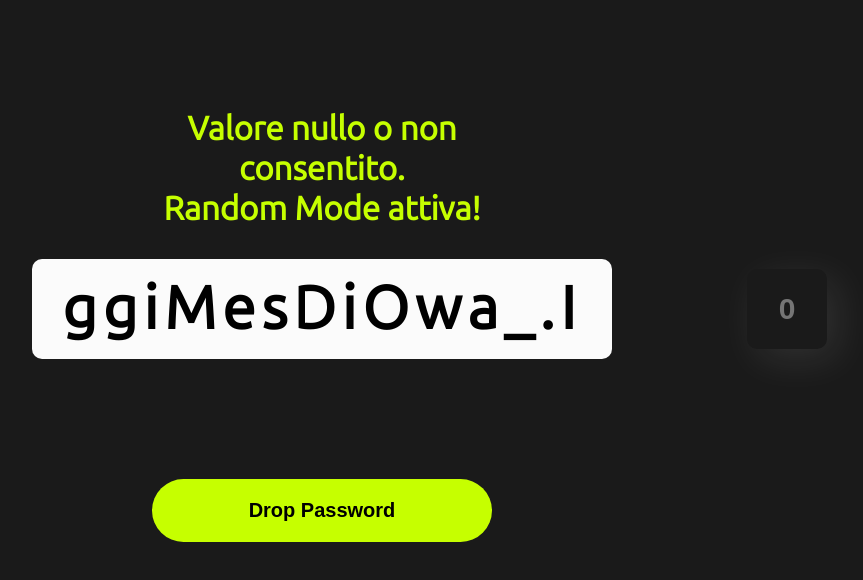
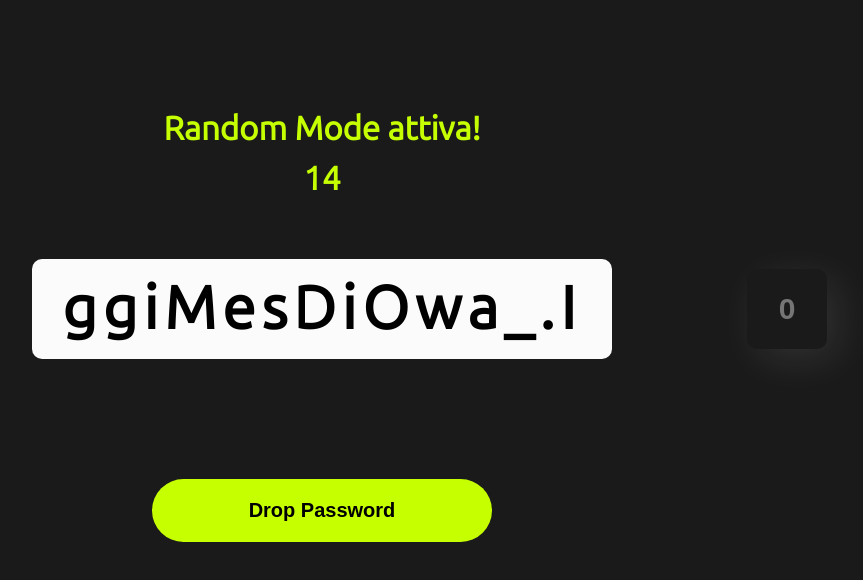
Before and after one commit to brukaa/generatorPsw, a plain HTML site: page index.html in a window 1280 px wide. Both pictures are taken after a click on the button "Drop Password". Shown: the whole page, without its empty margins (318-1181 px from the left). Drawn offline with Linux system fonts and the light colour scheme.

Commit message:
Add files via upload

```diff
--- a/script.js
+++ b/script.js
@@ -113,10 +113,8 @@ buttonGenerator.addEventListener('click', function () {
   headingPsw.classList.add('active')
 
   const check = Number(testInput.value)
-  if (!check)
-    headingRandomMex.innerHTML =
-      'Valore nullo o non consentito.<br>Random Mode attiva!'
-  else headingRandomMex.innerHTML = 'Random Mode attiva!'
+  if (!check || check < 7) headingRandomMex.innerHTML = 'Random Mode attiva!'
+  else headingRandomMex.innerHTML = ''
 
   if (!check || check < 7 || check > 16) {
     testInput.classList.add('active')
@@ -133,8 +131,4 @@ buttonGenerator.addEventListener('click', function () {
     headingPsw.classList.remove('active')
     testInput.classList.remove('active', 'active-v')
   }, '800')
-
-  setTimeout(function () {
-    headingPswLength.classList.remove('active')
-  }, '2000')
 })
--- a/style.css
+++ b/style.css
@@ -10,6 +10,7 @@
 
 html {
   font-size: 62.5%;
+  overflow: hidden;
 }
 
 body {
```
